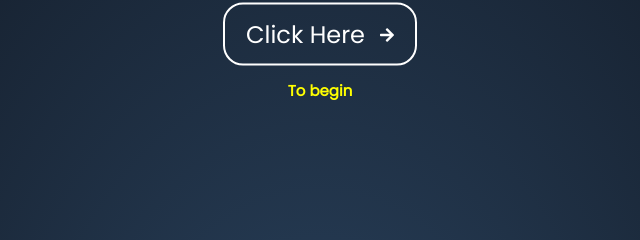
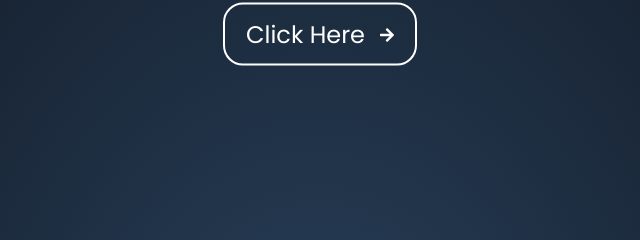
Before and after one commit to Isaacpyo/Javascript-projects, a plain HTML site: page index.html in a window 1280 px wide. Shown: the part 406-646 px from the top of the page, 320-960 px from the left. Drawn offline with nearby package versions, Linux system fonts and the light colour scheme.

Commit message:
new commit 001

```diff
--- a/index.html
+++ b/index.html
@@ -43,7 +43,7 @@
       <i class="fas fa fa-arrow-right"></i>
     </div>
     <div class="centre-item-3">
-      <h4>To begin</h4>
+      <!-- <h4>To begin</h4> -->
     </div>
 
 
```
